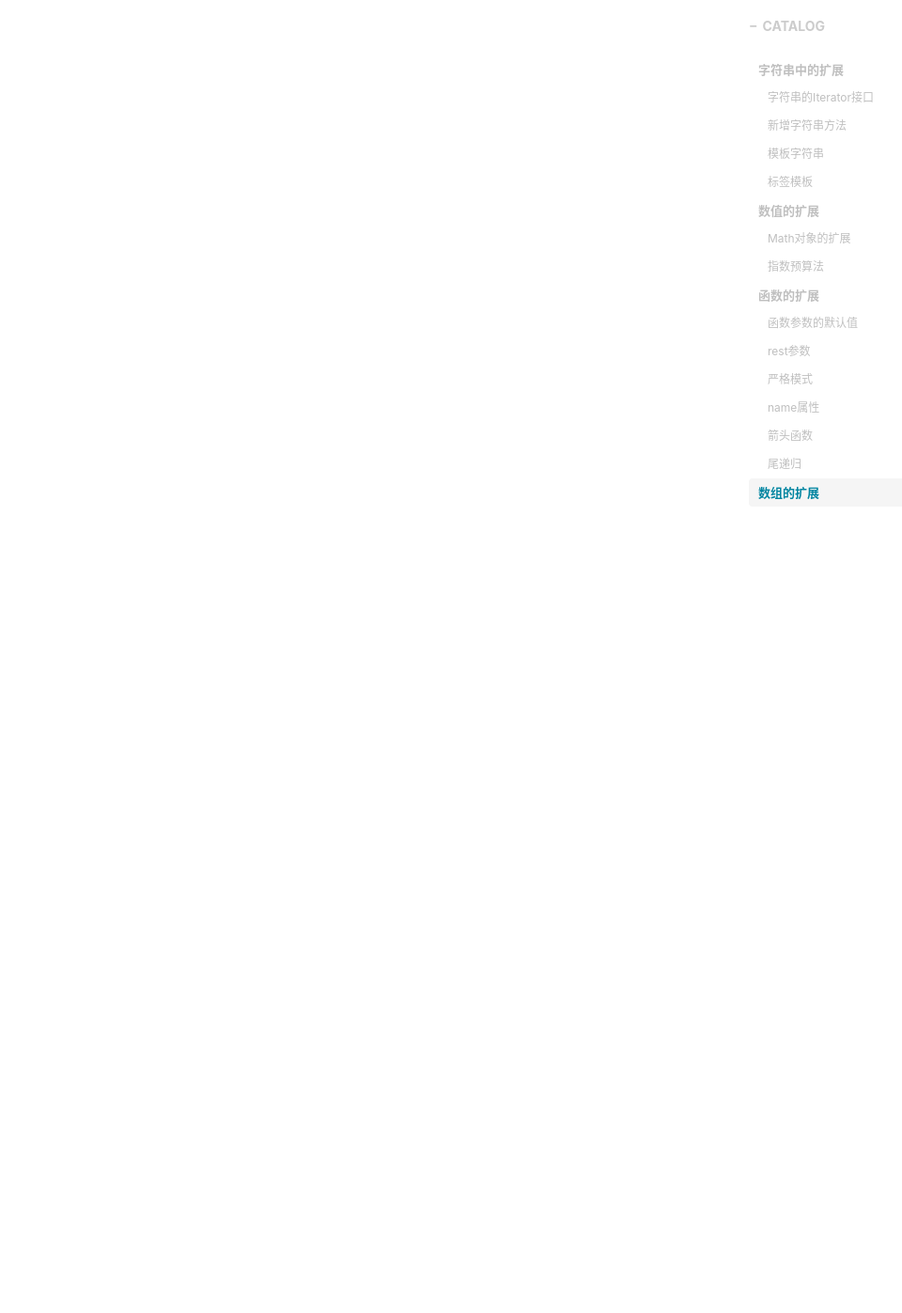
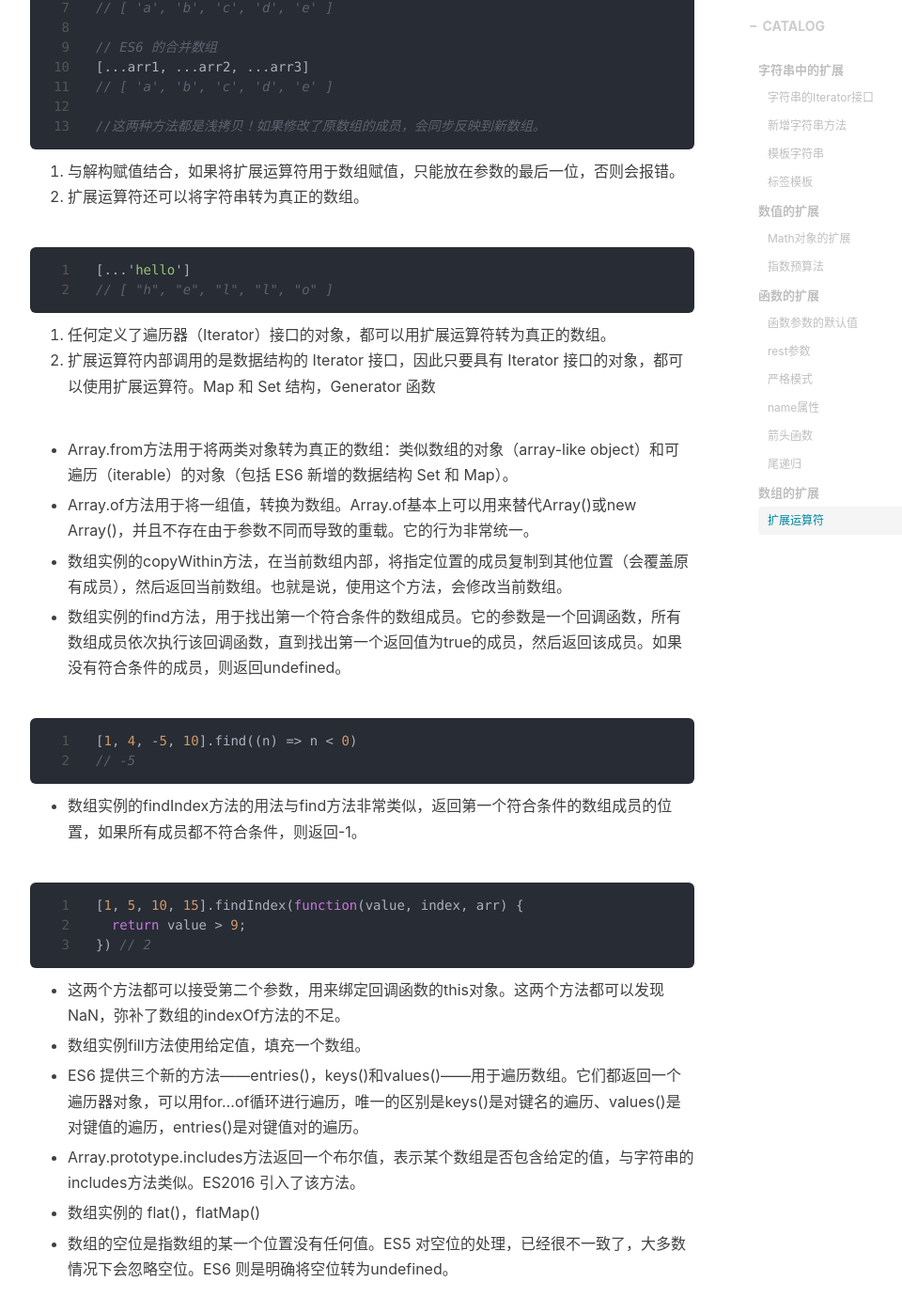
Before and after one commit to fatty-wang/fatty-wang.github.io, a Jekyll site: the page built from _posts/2019-02-14-ES6-extend.md, in a window 1280 px wide and 1400 px high, scrolled down 7232 px. Shown: the top 1397 px of the window at 94% size, without its empty margins (233-1193 px from the left). Built offline with Jekyll 4.4.1, drawn with Linux system fonts in a browser that asks for light colours; nearby versions of some CDN libraries; comment, search, counter and statistics services are not loaded; some of the changed text lies outside the part shown.

Commit message:
es6 extend

````diff
--- a/_posts/2019-02-14-ES6-extend.md
+++ b/_posts/2019-02-14-ES6-extend.md
@@ -172,3 +172,121 @@ add(2, 5, 3) // 10
 * ES6 第一次明确规定，所有 ECMAScript 的实现，都必须部署“尾调用优化”。这就是说，ES6 中只要使用尾递归，就不会发生栈溢出，相对节省内存。
 
 ## 数组的扩展
+
+#### 扩展运算符
+* 扩展运算符(spread)是三个点(...)。它好比是rest参数的逆运算，将一个数据转为用逗号分隔的参数序列。该运算符主要用于函数调用。
+
+```javascript
+console.log(1, ...[2, 3, 4], 5)
+// 1 2 3 4 5
+function push(array,...items) {
+    array.push(...items);
+}
+function add(x,y){
+    return x+y;
+}
+const numbers = [4,5];
+add(...numbers) //9
+```
+* 扩展运算符后面还可以放置表达式。如果扩展运算符后面是一个空数组，则不产生任何效果。
+
+```javascript
+const arr = [
+  ...(x > 0 ? ['a'] : []),
+  'b',
+];
+[...[], 1]
+// [1]
+```
+* 扩展运算符如果放在括号中，JavaScript 引擎就会认为这是函数调用。如果这时不是函数调用，就会报错。
+* 扩展运算符可以展开数组，因此可以用来替代函数的apply方法：
+
+```javascript
+// ES5 的写法
+function f(x, y, z) {
+  // ...
+}
+var args = [0, 1, 2];
+f.apply(null, args);
+
+// ES6的写法
+function f(x, y, z) {
+  // ...
+}
+let args = [0, 1, 2];
+f(...args);
+```
+* 扩展运算符的应用：
+1. 复制数组
+
+```javascript
+const a1 = [1, 2];
+const a2 = a1;
+
+a2[0] = 2;
+a1 // [2, 2]
+// a2并不是a1的克隆，而是指向同一份数据的另一份指针。修改a2会影响到a1。
+//ES5中的克隆
+const a2 = a1.concat();
+//ES6中的克隆
+const a2 = [...a1];
+const [...a2] =a1;
+```
+2. 合并数组：
+
+```javascript
+const arr1 = ['a', 'b'];
+const arr2 = ['c'];
+const arr3 = ['d', 'e'];
+
+// ES5 的合并数组
+arr1.concat(arr2, arr3);
+// [ 'a', 'b', 'c', 'd', 'e' ]
+
+// ES6 的合并数组
+[...arr1, ...arr2, ...arr3]
+// [ 'a', 'b', 'c', 'd', 'e' ]
+
+//这两种方法都是浅拷贝！如果修改了原数组的成员，会同步反映到新数组。
+```
+
+3. 与解构赋值结合，如果将扩展运算符用于数组赋值，只能放在参数的最后一位，否则会报错。
+4. 扩展运算符还可以将字符串转为真正的数组。
+
+```javascript
+[...'hello']
+// [ "h", "e", "l", "l", "o" ]
+```
+5. 任何定义了遍历器（Iterator）接口的对象，都可以用扩展运算符转为真正的数组。
+6. 扩展运算符内部调用的是数据结构的 Iterator 接口，因此只要具有 Iterator 接口的对象，都可以使用扩展运算符。Map 和 Set 结构，Generator 函数
+
+* Array.from方法用于将两类对象转为真正的数组：类似数组的对象（array-like object）和可遍历（iterable）的对象（包括 ES6 新增的数据结构 Set 和 Map）。
+
+* Array.of方法用于将一组值，转换为数组。Array.of基本上可以用来替代Array()或new Array()，并且不存在由于参数不同而导致的重载。它的行为非常统一。
+
+* 数组实例的copyWithin方法，在当前数组内部，将指定位置的成员复制到其他位置（会覆盖原有成员），然后返回当前数组。也就是说，使用这个方法，会修改当前数组。
+
+* 数组实例的find方法，用于找出第一个符合条件的数组成员。它的参数是一个回调函数，所有数组成员依次执行该回调函数，直到找出第一个返回值为true的成员，然后返回该成员。如果没有符合条件的成员，则返回undefined。
+
+```javascript
+[1, 4, -5, 10].find((n) => n < 0)
+// -5
+```
+* 数组实例的findIndex方法的用法与find方法非常类似，返回第一个符合条件的数组成员的位置，如果所有成员都不符合条件，则返回-1。
+
+```javascript
+[1, 5, 10, 15].findIndex(function(value, index, arr) {
+  return value > 9;
+}) // 2
+```
+* 这两个方法都可以接受第二个参数，用来绑定回调函数的this对象。这两个方法都可以发现NaN，弥补了数组的indexOf方法的不足。
+
+* 数组实例fill方法使用给定值，填充一个数组。
+
+* ES6 提供三个新的方法——entries()，keys()和values()——用于遍历数组。它们都返回一个遍历器对象，可以用for...of循环进行遍历，唯一的区别是keys()是对键名的遍历、values()是对键值的遍历，entries()是对键值对的遍历。
+
+* Array.prototype.includes方法返回一个布尔值，表示某个数组是否包含给定的值，与字符串的includes方法类似。ES2016 引入了该方法。
+
+* 数组实例的 flat()，flatMap()
+
+* 数组的空位是指数组的某一个位置没有任何值。ES5 对空位的处理，已经很不一致了，大多数情况下会忽略空位。ES6 则是明确将空位转为undefined。
````
